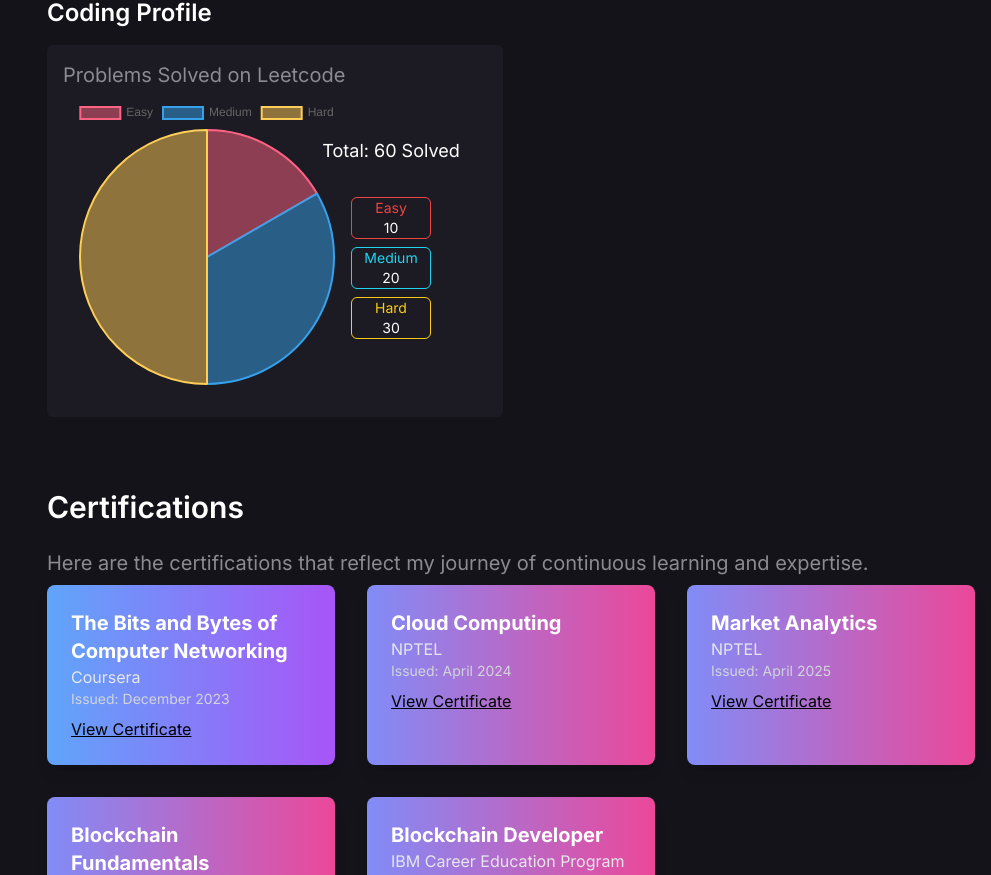
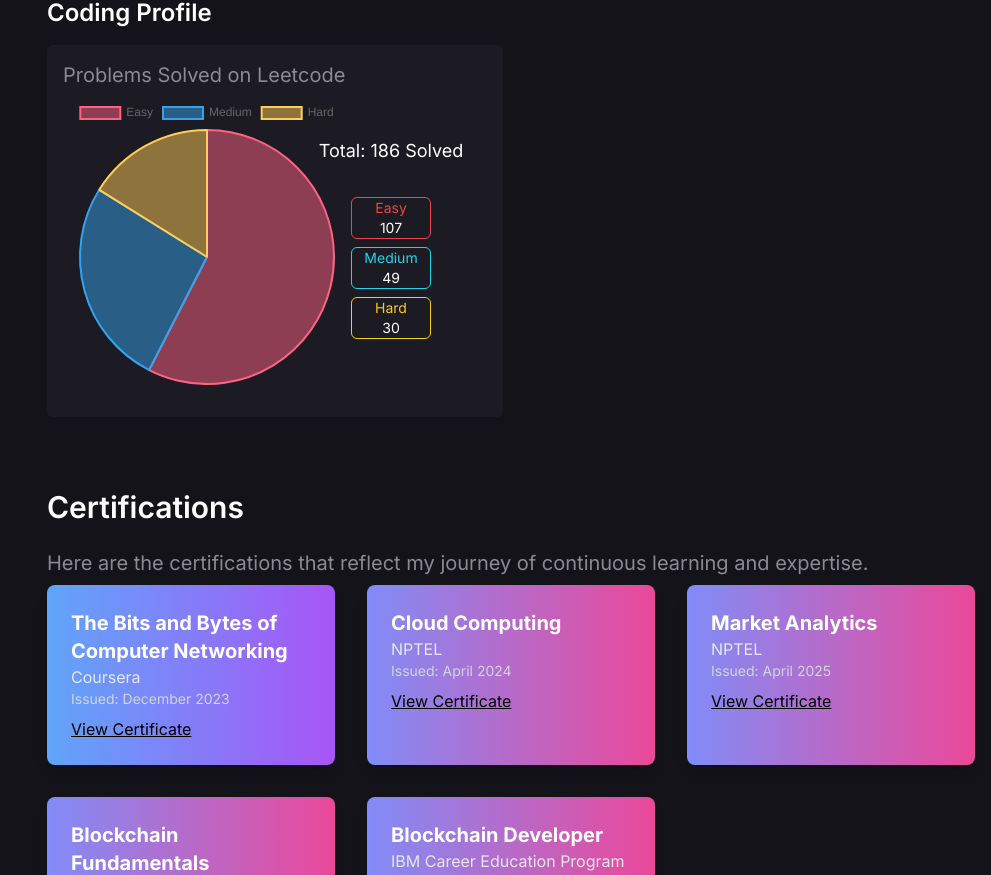
Before and after one commit to shri2310sti/Portfolio-main, a React (Vite) app: page / in a window 1280 px wide. Shown: the part 2215-3090 px from the top of the page, without its empty margins (289-1280 px from the left). Built offline with nearby package versions, Linux system fonts and the light colour scheme; no server answers.

Commit message:
Update ProblemsSolved.jsx

```diff
--- a/src/components/ProblemsSolved.jsx
+++ b/src/components/ProblemsSolved.jsx
@@ -8,8 +8,8 @@ import { colors } from "../data/data";
 ChartJS.register(ArcElement, Tooltip, Legend);
 
 export function ProblemsSolved() {
-  const [easy, setEasy] = useState(10);
-  const [medium, setMedium] = useState(20);
+  const [easy, setEasy] = useState(107);
+  const [medium, setMedium] = useState(49);
   const [hard, setHard] = useState(30);
 
   const data = {
```
